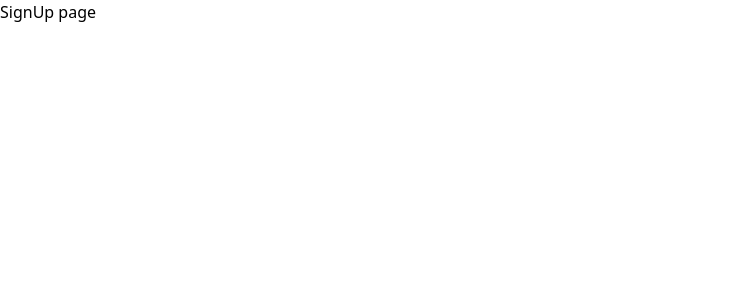
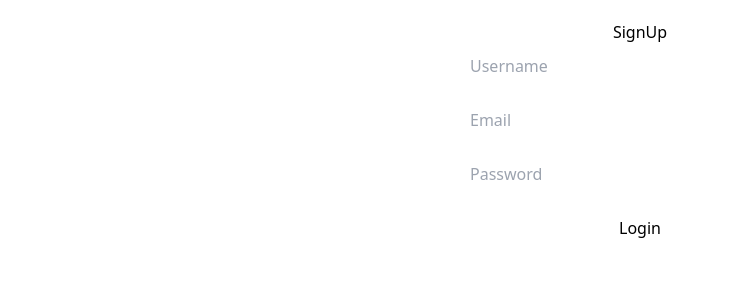
Before and after one commit to yashsuthar00/Learning, a React (Vite) app in the folder todo-list/frontend/: page /signup in a window 1280 px wide. Shown: the top 300 px of the page, without its empty margins (0-729 px from the left). Built offline with nearby package versions, Linux system fonts and the light colour scheme.

Commit message:
frontend signup

```diff
--- a/todo-list/frontend/src/App.jsx
+++ b/todo-list/frontend/src/App.jsx
@@ -1,5 +1,4 @@
 import React from 'react';
-import ReactDOM from 'react-dom';
 import { BrowserRouter as Router, Routes, Route } from 'react-router-dom';
 import Home from './components/Home';
 import Login from './components/Login';
--- a/todo-list/frontend/src/components/Signup.jsx
+++ b/todo-list/frontend/src/components/Signup.jsx
@@ -1,11 +1,73 @@
-import React from 'react'
+import React, { useState } from "react";
+import axios from "axios";
 
-function Signup() {
-    return (
-        <div>
-            <h1>SignUp page</h1>
+const Signup = () => {
+    const [email, setEmail] = useState("");
+    const [password, setPassword] = useState("");
+    const [username, setUsername] = useState("");
+    const [message, setMessage] = useState("");
+
+    const handleLogin = async (e) => {
+        e.preventDefault();
+
+    try {
+    const response = await axios.post("http://localhost:5000/api/users/register", {
+        username,
+        email,
+        password,
+        });
+
+        setMessage(response.data.message || "SignUp successful!");
+        console.log("Response:", response.data);
+        alert("SignUp successful!");
+    } catch (error) {
+        console.error("Error:", error.response?.data || error.message);
+        setMessage(error.response?.data?.message || "SignUp failed!");
+        alert("SignUp failed!");
+    }
+};
+
+return (
+    <div style={{ maxWidth: "400px", margin: "auto", padding: "20px", textAlign: "center" }}>
+        <h2>SignUp</h2>
+        <form onSubmit={handleLogin}>
+            <div style={{ marginBottom: "10px" }}>
+            <input
+            type="username"
+            placeholder="Username"
+            value={username}
+            onChange={(e) => setUsername(e.target.value)}
+            required
+            style={{ width: "100%", padding: "10px" }}
+            />
+            </div>
+            <div style={{ marginBottom: "10px" }}>
+            <input
+            type="email"
+            placeholder="Email"
+            value={email}
+            onChange={(e) => setEmail(e.target.value)}
+            required
+            style={{ width: "100%", padding: "10px" }}
+            />
+            </div>
+            <div style={{ marginBottom: "10px" }}>
+            <input
+                type="password"
+                placeholder="Password"
+                value={password}
+                onChange={(e) => setPassword(e.target.value)}
+                required
+                style={{ width: "100%", padding: "10px" }}
+            />
+            </div>
+            <button type="submit" style={{ padding: "10px 20px" }}>
+            Login
+            </button>
+        </form>
+        {message && <p style={{ marginTop: "10px" }}>{message}</p>}
         </div>
-    )
-}
+    );
+};
 
-export default Signup
+export default Signup;
```
